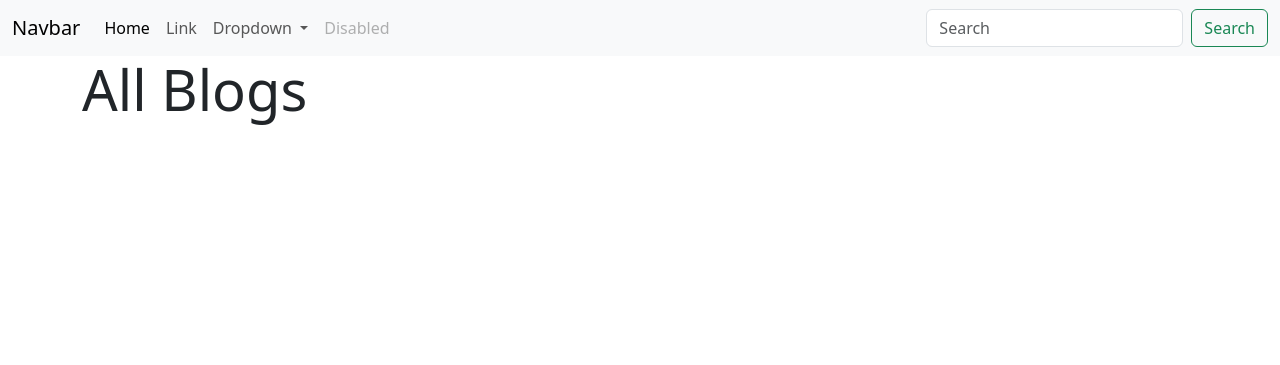
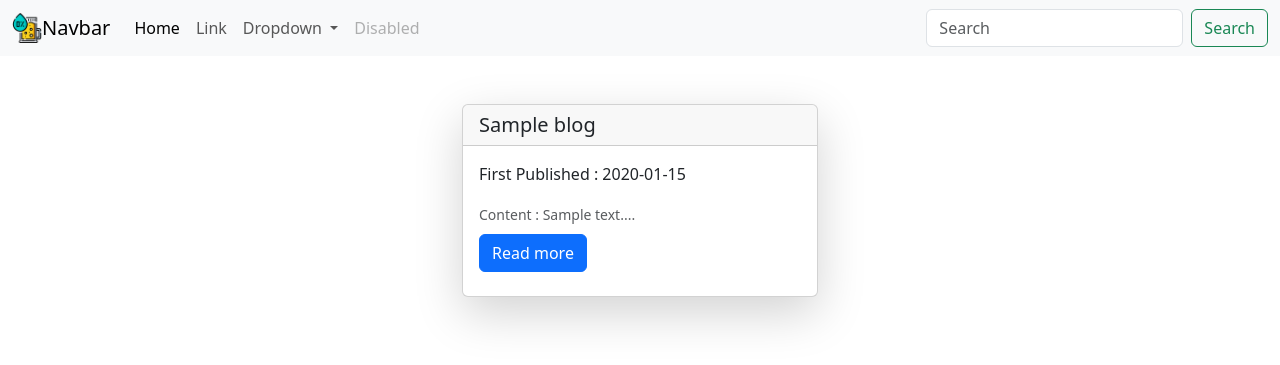
Before and after one commit to kanthedgaurav/fast-api-gk, a FastAPI app: template backend/templates/blogs/home.html in a window 1280 px wide. Shown: the top 365 px of the page. Run offline with FastAPI, Linux system fonts and the light colour scheme; the template is opened without the code that fills it: most values are stand-ins (such as "Sample title", 1, 10 or a date in 2020).

Commit message:
third committed

```diff
--- a/backend/templates/blogs/home.html
+++ b/backend/templates/blogs/home.html
@@ -5,7 +5,26 @@
 
 {%block content%}
 <div class="container">
-    <h1 class="display-4">All Blogs</h1>
+  <!-- <h2 class="text-muted">All Blogs</h1> -->
+  <div class="row justify-content-center my-5">
+
+      {% for blog in blogs %}
+      <div class="col-sm-4 mb-4">
+        <div class="card shadow-lg">
+          <div class="card-header">
+              <h5 class="card-text">{{ blog.title }}</h5>
+          </div>
+          <div class="card-body">
+            <p class="card-text">First Published : {{blog.created_at.strftime('%Y-%m-%d')}}</p>
+            <small class="card-text text-muted">Content : {{blog.content[:60]}}...</small>
+            <br>
+            <a href="/app/blog/{{blog.id}}" class="btn btn-primary my-2">Read more</a>
+          </div>
+        </div>
+      </div>
+      {% endfor %}
+
   </div>
+</div>
 
 {%endblock%}
--- a/backend/templates/components/navbar.html
+++ b/backend/templates/components/navbar.html
@@ -1,5 +1,6 @@
 <nav class="navbar navbar-expand-lg bg-body-tertiary">
     <div class="container-fluid">
+      <img src="{{url_for('static', path='images/shots.png')}}" alt="logo" width="30" height="30">
       <a class="navbar-brand" href="#">Navbar</a>
       <button class="navbar-toggler" type="button" data-bs-toggle="collapse" data-bs-target="#navbarSupportedContent" aria-controls="navbarSupportedContent" aria-expanded="false" aria-label="Toggle navigation">
         <span class="navbar-toggler-icon"></span>
```
Also changed, not shown: backend/apps/v1/route_blog.py (+14 -4 lines), backend/templates/blogs/detail.html (added, +14 -0 lines).
